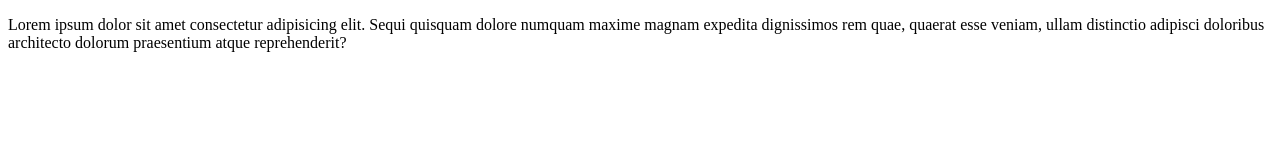
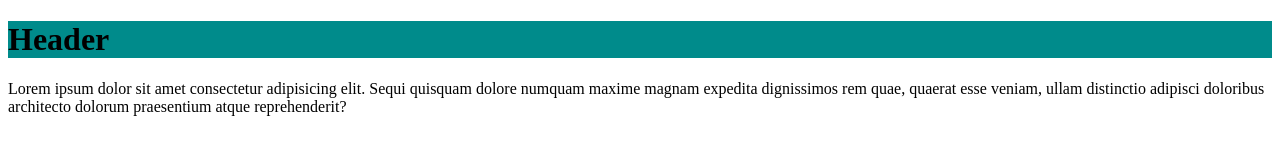
Before and after one commit to BrianaQuintero/Sesion3, a plain HTML site: page index.html in a window 1280 px wide. Drawn offline with Linux system fonts and the light colour scheme.

Commit message:
Cambios a Header

```diff
--- a/estilo.css
+++ b/estilo.css
@@ -0,0 +1,5 @@
+.container-header{
+    width: 100%;
+    height: 400 px;
+    background-color: darkcyan;
+}
--- a/index.html
+++ b/index.html
@@ -8,7 +8,8 @@
     <title>Document</title>
 </head>
 <body>
-   <header>
+   <header class="container-header">
+       <h1>Header</h1>
        <nav>
 
        </nav>
```
